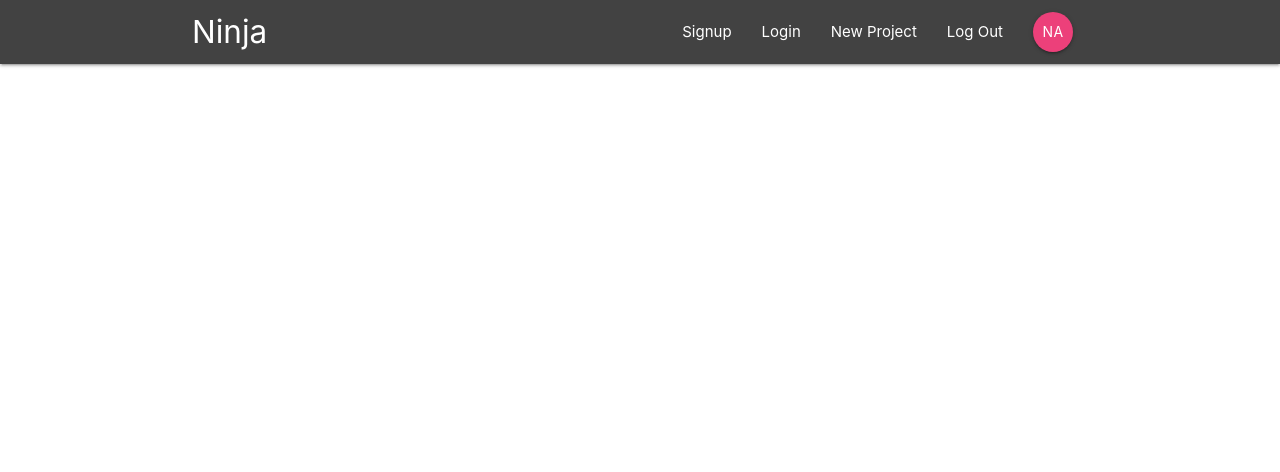
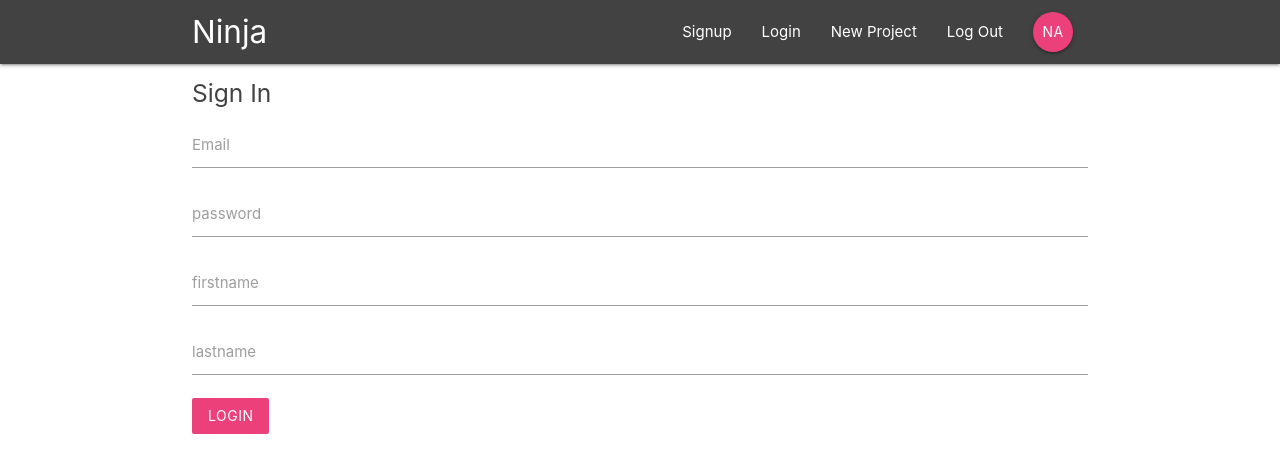
Before and after one commit to MedKim/react_firebase_app, a React (Create React App) app: page /signup in a window 1280 px wide. Shown: the top 472 px of the page. Built offline with nearby package versions, Linux system fonts and the light colour scheme.

Commit message:
Login/Signupコンポーネント作成

```diff
--- a/src/App.js
+++ b/src/App.js
@@ -3,6 +3,9 @@
 import Navbar from './components/layout/Navbar'
 import Dashboard from './components/dashboard/Dashboard'
 import ProjectDetails from './components/projects/ProjectDetails'
+import Signin from './components/auth/Signin'
+import SignUp from './components/auth/Signup'
+
 
 class App extends React.Component {
 	render(){
@@ -13,6 +16,8 @@
 			<Switch>
 				<Route exact path="/" component={Dashboard} />
 				<Route path="/project/:id" component={ProjectDetails} />
+				<Route path="/signin" component={Signin} />
+				<Route path="/signup" component={SignUp} />
 			</Switch>
 	  	</div>
 	  </BrowserRouter>
--- a/src/components/auth/Signin.js
+++ b/src/components/auth/Signin.js
@@ -0,0 +1,43 @@
+import React, { Component } from 'react'
+
+export class Signin extends Component {
+   state = {
+      //emailとpasswordをempty-stringとして定義
+      email: '',
+      password: ''
+
+   }
+
+   handleChange = (e) =>{
+      this.setState({
+         [e.target.id]: e.target.value
+      })
+   }
+   handleSubmit = (e) =>{
+      //console.log(e);
+      e.preventDefault();
+      console.log(this.state);
+   }
+   render() {
+      return (
+         <div className="container">
+            <form onSubmit={this.handleSubmit} className="white">
+               <h5 className="grey-text text-darken-3">Sign In</h5>
+               <div className="input-field">
+                  <label htmlFor="email">Email</label>
+                  <input type="email" id="email" onChange={this.handleChange} />
+               </div>
+               <div className="input-field">
+                  <label htmlFor="password">password</label>
+                  <input type="password" id="password" onChange={this.handleChange} />
+               </div>
+               <div className="input-field">
+                  <button className="btn pink lighten-1 z-depth-0">Login</button>
+               </div>
+            </form>
+         </div>
+      )
+   }
+}
+
+export default Signin
--- a/src/components/auth/Signup.js
+++ b/src/components/auth/Signup.js
@@ -0,0 +1,52 @@
+import React, { Component } from 'react'
+
+export class SignUp extends Component {
+   state = {
+      //emailとpasswordをempty-stringとして定義
+      email: '',
+      password: '',
+      firstname: '',
+      lastname: ''
+   }
+
+   handleChange = (e) =>{
+      this.setState({
+         [e.target.id]: e.target.value
+      })
+   }
+   handleSubmit = (e) =>{
+      //console.log(e);
+      e.preventDefault();
+      console.log(this.state);
+   }
+   render() {
+      return (
+         <div className="container">
+            <form onSubmit={this.handleSubmit} className="white">
+               <h5 className="grey-text text-darken-3">Sign In</h5>
+               <div className="input-field">
+                  <label htmlFor="email">Email</label>
+                  <input type="email" id="email" onChange={this.handleChange} />
+               </div>
+               <div className="input-field">
+                  <label htmlFor="password">password</label>
+                  <input type="password" id="password" onChange={this.handleChange} />
+               </div>
+               <div className="input-field">
+                  <label htmlFor="firstname">firstname</label>
+                  <input type="text" id="firstname" onChange={this.handleChange} />
+               </div>
+               <div className="input-field">
+                  <label htmlFor="lastname">lastname</label>
+                  <input type="text" id="lastname" onChange={this.handleChange} />
+               </div>
+               <div className="input-field">
+                  <button className="btn pink lighten-1 z-depth-0">Login</button>
+               </div>
+            </form>
+         </div>
+      )
+   }
+}
+
+export default SignUp
```
